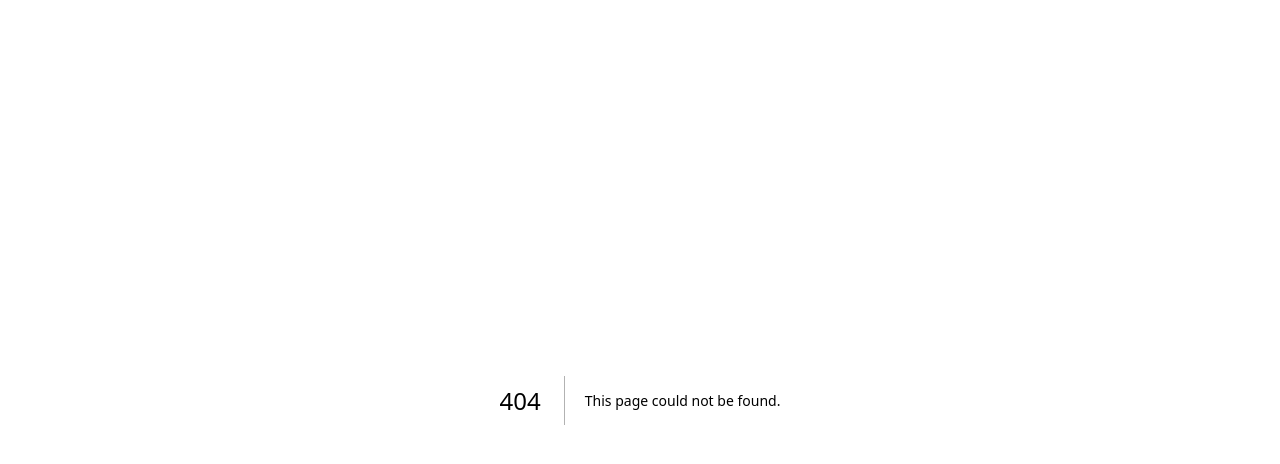
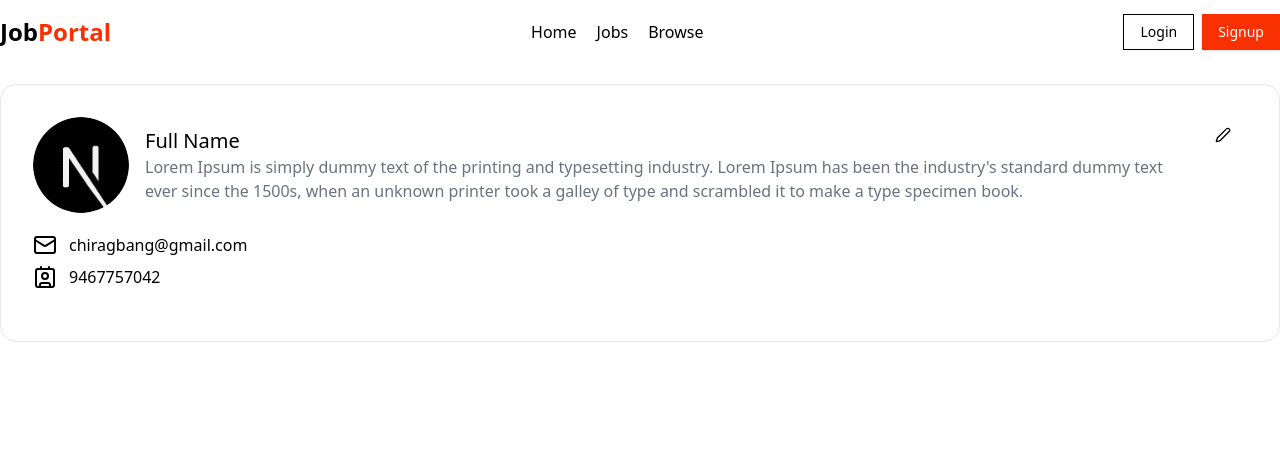
Before and after one commit to chiragbang/job-portal, a Next.js app in the folder frontend/: page /profile in a window 1280 px wide. Before the commit this address had no page. Shown: the top 464 px of the page. Built offline with nearby package versions, Linux system fonts and the light colour scheme.

Commit message:
user-profile

```diff
--- a/frontend/src/app/browse/page.js
+++ b/frontend/src/app/browse/page.js
@@ -1,11 +1,24 @@
+import Job from '@/components/jobs/Job'
 import Navbar from '@/components/shared/Navbar'
 import React from 'react'
+
+const randomJobs = [1,2,3]
 
 const page = () => {
   return (
     <div>
         <Navbar/>
-        <div>
+        <div className='max-w-7xl mx-auto my-10'>
+            <h1 className='font-bold text-xl my-10'>Search Results ({randomJobs.length})</h1>
+            <div className='grid grid-cols-3 gap-4'>
+            {
+              randomJobs.map((item, index)=>{
+                return (
+                  <Job/>
+                )
+              })
+            }
+            </div>
 
         </div>
     </div>
--- /dev/null
+++ b/frontend/src/app/profile/page.js
@@ -0,0 +1,43 @@
+import Navbar from '@/components/shared/Navbar'
+import { Avatar, AvatarImage } from '@/components/ui/avatar'
+import { Button } from '@/components/ui/button'
+import { Contact, Mail, Pen } from 'lucide-react'
+import React from 'react'
+
+const page = () => {
+  return (
+    <div>
+      <Navbar />
+      <div className='max-w-7xl mx-auto bg-white border border-gray-200 rounded-2xl my-5 p-8'>
+        <div className='flex justify-between'>
+          <div className='flex items-center gap-4'>
+            <Avatar className="h-24 w-24">
+              <AvatarImage src='/companyLogo.png' alt='profile' />
+            </Avatar>
+            <div>
+              <h1 className='font-medium text-xl'>Full Name</h1>
+              <p className='font-sm text-md text-gray-500'>Lorem Ipsum is simply dummy text of the printing and typesetting industry. Lorem Ipsum has been the industry's standard dummy text ever since the 1500s, when an unknown printer took a galley of type and scrambled it to make a type specimen book.</p>
+            </div>
+          </div>
+          <Button variant="ghost" className="text-right bg-white">
+            <Pen />
+          </Button>
+        </div>
+        <div className='my-5'>
+          <div className='flex items-center gap-3 my-2'>
+            <Mail />
+            <span>chiragbang@gmail.com</span>
+          </div>
+          <div className='flex items-center gap-3 my-2'>
+            <Contact />
+            <span>9467757042</span>
+          </div>
+        </div>
+        <div>
+        </div>
+      </div>
+    </div>
+  )
+}
+
+export default page
--- a/frontend/src/components/auth/Login.jsx
+++ b/frontend/src/components/auth/Login.jsx
@@ -11,7 +11,7 @@ import { useRouter } from 'next/navigation'
 import { toast } from 'sonner'
 import axios from 'axios'
 import { useDispatch, useSelector } from 'react-redux'
-import { setLoading } from '@/redux/authSlice'
+import { setLoading, setUser } from '@/redux/authSlice'
 import store from '@/redux/store'
 import { Loader2 } from 'lucide-react'
 
@@ -42,12 +42,14 @@ const Login = () => {
                 withCredentials: true
             });
             if (response.data.success) {
+                dispatch(setUser(response.data.user))
                 router.push("/");
                 toast.success(response.data.message)
             }
         } catch (error) {
             console.log(error)
             toast.error(error.response.data.message)
+            console.log(error.response.data.message)
         }
         finally {
             dispatch(setLoading(false))
--- a/frontend/src/components/shared/Navbar.jsx
+++ b/frontend/src/components/shared/Navbar.jsx
@@ -1,12 +1,16 @@
+"use client"
 import Link from 'next/link'
 import React from 'react'
 import { Popover, PopoverContent, PopoverTrigger } from '../ui/popover'
 import { Button } from '../ui/button'
 import { Avatar, AvatarImage } from '../ui/avatar'
 import { LogOut, User2 } from 'lucide-react'
+import { useSelector } from 'react-redux'
 
 const Navbar = () => {
-    const user = false;
+
+    const {user} = useSelector(store=>store.auth)
+
     return (
         <div className='bg-white'>
             <div className='flex items-center justify-between mx-auto max-w-7xl h-16'>
@@ -17,7 +21,7 @@ const Navbar = () => {
                 <ul className='flex font-medium items-center gap-5'>
                     <li><Link href="/">Home</Link></li>
                     <li><Link href="/jobs">Jobs</Link></li>
-                    <li><Link href="/">Browse</Link></li>
+                    <li><Link href="/browse">Browse</Link></li>
                 </ul>
                 {
                     !user ? (
@@ -51,7 +55,9 @@ const Navbar = () => {
                                 <div className='flex flex-col items-start text-gray-600 py-2'>
                                     <div className='flex w-fit items-center gap-1 cursor-pointer'>
                                         <User2 />
-                                        <Button variant="link">View Profile</Button>
+                                      <Link href="/profile">
+                                      <Button variant="link">View Profile</Button>
+                                      </Link>
                                     </div>
                                     <div className='flex w-fit items-center gap-1 cursor-pointer'>
                                         <LogOut />   <Button variant="link">Logout</Button>
--- a/frontend/src/redux/authSlice.js
+++ b/frontend/src/redux/authSlice.js
@@ -3,14 +3,18 @@ import { createSlice } from "@reduxjs/toolkit";
 const authSlice = createSlice({
     name: "auth",
     initialState: {
-        loading: false
+        loading: false,
+        user:null
     },
     reducers: {
         setLoading: (state, action) => {
             state.loading = action.payload;
+        },
+        setUser:(state,action) => {
+            state.user = action.payload;
         }
     }
 })
 
-export const { setLoading } = authSlice.actions;
+export const { setUser,setLoading } = authSlice.actions;
 export default authSlice.reducer;
```
